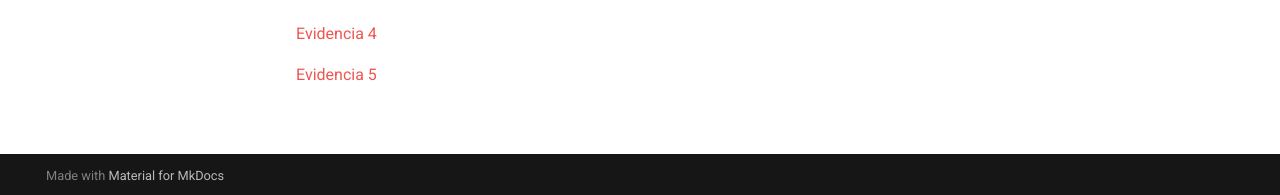
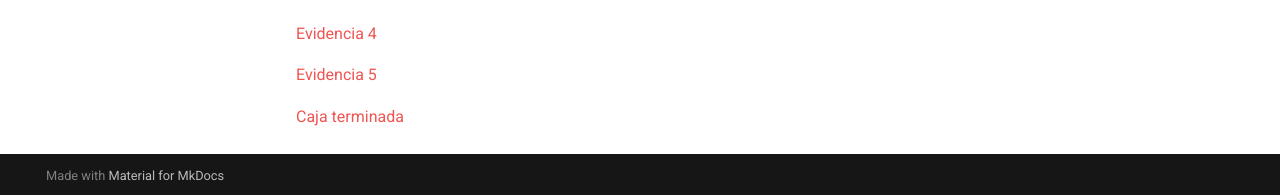
Before and after one commit to DiegoMachorro/Proyecto-de-Ingenieria, an MkDocs documentation site: the page built from docs/Clases prácticas.md, in a window 1280 px wide and 990 px high. Shown: the part 792-987 px from the top of the window. Built offline with MkDocs 1.6.1 and Material for MkDocs 9.7.7, drawn with Linux system fonts in a browser that asks for light colours.

Commit message:
Update Clases prácticas.md

```diff
--- a/docs/Clases prácticas.md
+++ b/docs/Clases prácticas.md
@@ -27,3 +27,5 @@
 [Evidencia 4](https://drive.google.com/file/d/1lzmgrlq6Lfi_0rFOC9XjIjklPW3JrmTo/view?usp=drive_link)
 
 [Evidencia 5](https://drive.google.com/file/d/1Q23OE27e3b7ojWuUXLk0JJALccQI2s38/view?usp=drive_link)
+
+[Caja terminada](https://drive.google.com/file/d/1PxFtNeKol2N6KPgb4vCgqLWxwR2wyoU3/view?usp=drive_link)
```
